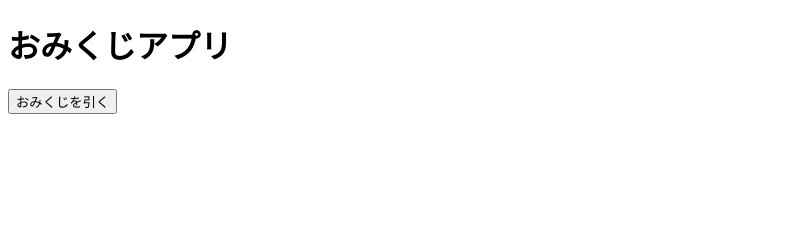
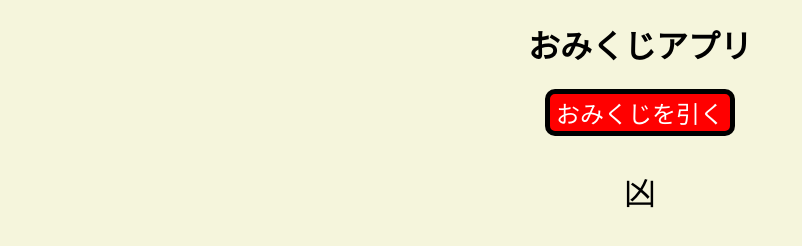
Before and after one commit to 572nacchan/omikuji-app, a plain HTML site: page index.html in a window 1280 px wide. Both pictures are taken after a click on the button "おみくじを引く". Shown: the whole page, without its empty margins (0-802 px from the left). Drawn offline with Linux system fonts and the light colour scheme.

Commit message:
「おみくじアプリ」完成

```diff
--- a/index.html
+++ b/index.html
@@ -1,15 +1,17 @@
 <!DOCTYPE html>
 <html lang="ja">
   <head>
-  <meta charset="UTF-8">
-  <meta name="viewport" content="width=device-width, initial-scale=1.0">
+    <meta charset="UTF-8" />
+    <meta name="viewport" content="width=device-width, initial-scale=1.0" />
+    <link rel="stylesheet" href="style.css" />
     <title>おみくじ</title>
   </head>
   <body>
     <h1>おみくじアプリ</h1>
-  <button id="btn">おみくじを引く</button>
+    <div class="omikuji">
+      <button id="button">おみくじを引く</button>
       <p id="result"></p>
-
+    </div>
     <script src="script.js"></script>
   </body>
 </html>
--- a/script.js
+++ b/script.js
@@ -0,0 +1,10 @@
+// おみくじの結果を用意する
+const omikuji = ["大吉", "中吉", "小吉", "吉", "末吉", "凶"];
+
+//ボタンクリックでおみくじを引く
+const button = document.getElementById("button");
+button.addEventListener('click', () => {
+  // おみくじ配列からランダムに取り出す
+  const results = omikuji[Math.floor(Math.random() * omikuji.length)];
+  document.getElementById('result').textContent = results;
+});
--- a/style.css
+++ b/style.css
@@ -0,0 +1,26 @@
+body{
+  background-color: beige;
+}
+
+h1 {
+  text-align: center;
+}
+
+.omikuji {
+  box-sizing: border-box;
+  text-align: center;
+  padding: 0 25% ;
+  margin: 0 auto;
+}
+
+button {
+  background-color: red;
+  color: white;
+  font-size: 24px;
+  border: solid 5px black;
+  border-radius: 10px;
+}
+
+p {
+  font-size: 32px;
+}
```
Lines whose indentation alone changed are shown as unchanged.
